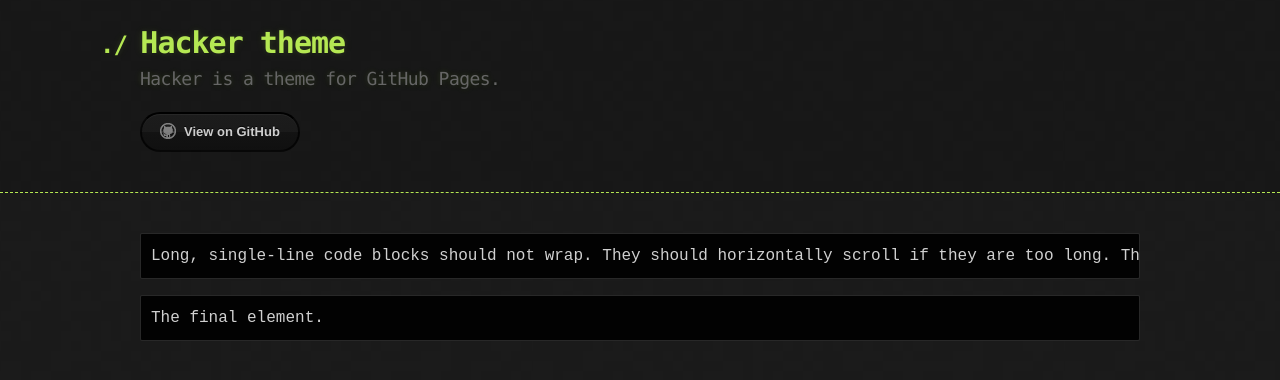
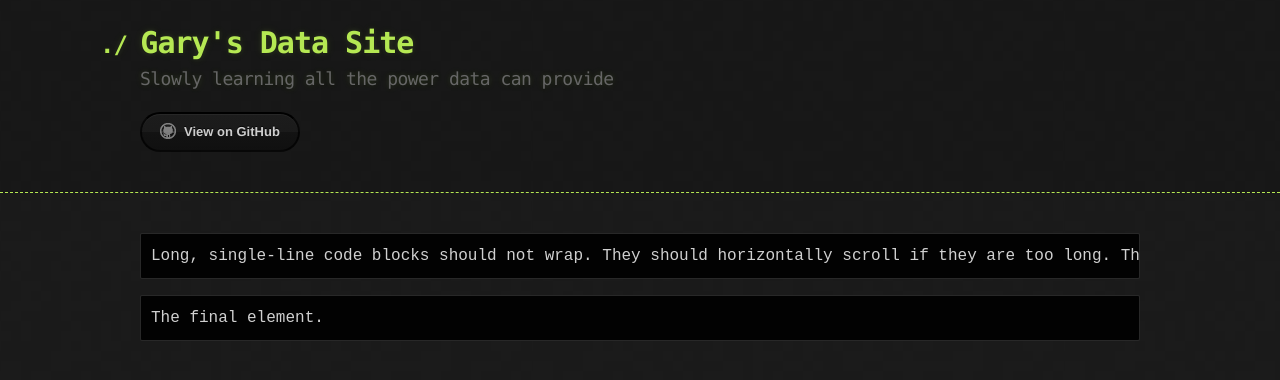
Before and after one commit to link0117/link0117.github.io, a Jekyll site: the page built from index.md, in a window 1280 px wide. Shown: the top 380 px of the page. Built offline with Jekyll 4.4.1, drawn with Linux system fonts in a browser that asks for light colours; our own code applies the rules of GitHub Pages for plain Markdown files.

Commit message:
Update _config.yml

```diff
--- a/_config.yml
+++ b/_config.yml
@@ -1,5 +1,5 @@
-title: Hacker theme
-description: Hacker is a theme for GitHub Pages.
+title: Gary's Data Site
+description: Slowly learning all the power data can provide
 show_downloads: false
 google_analytics:
 theme: jekyll-theme-hacker
```
